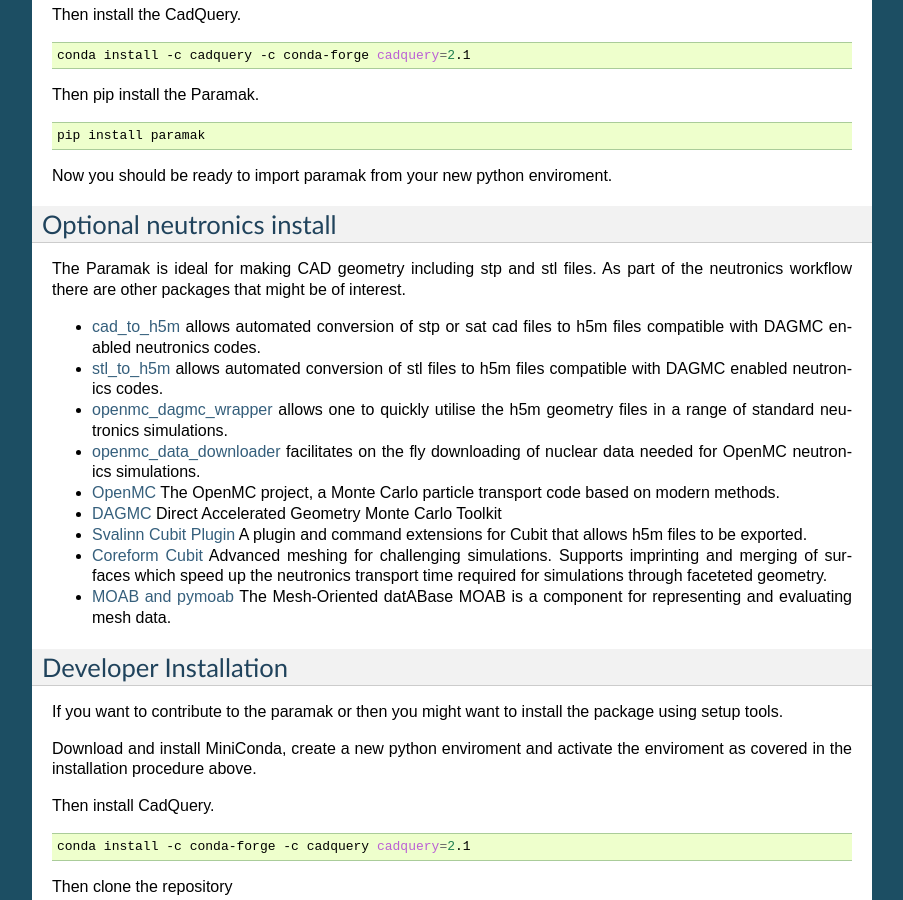
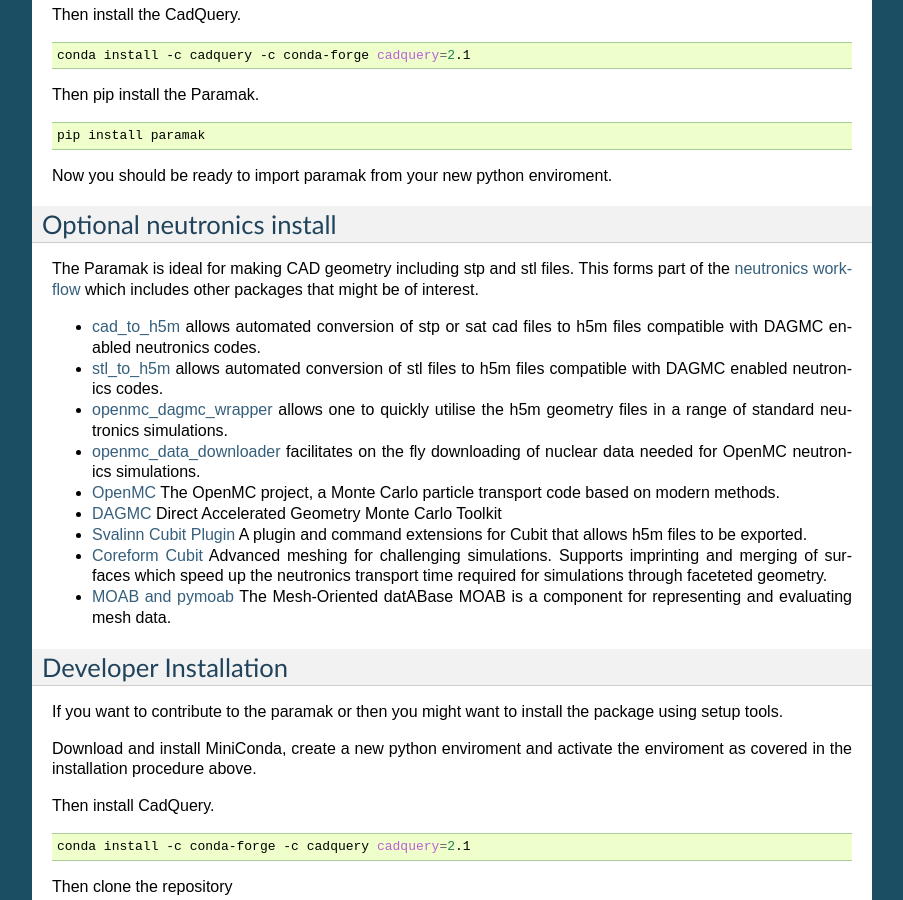
Before and after one commit to fusion-energy/paramak, a Sphinx documentation site: the page built from docs/source/paramak.install.rst, in a window 1280 px wide and 900 px high, scrolled down 865 px. Shown: the whole window, without its empty margins (198-1101 px from the left). Built offline with Sphinx 7.4.7, drawn with Linux system fonts in a browser that asks for light colours.

Commit message:
added link to neutronics worksflow

```diff
--- a/docs/source/paramak.install.rst
+++ b/docs/source/paramak.install.rst
@@ -79,9 +79,9 @@
 Optional neutronics install
 ---------------------------
 
-The Paramak is ideal for making CAD geometry including stp and stl files.
-As part of the neutronics workflow there are other packages that might be of
-interest.
+The Paramak is ideal for making CAD geometry including stp and stl files. This
+forms part of the `neutronics workflow <https://github.com/fusion-energy/neutronics_workflow>`_
+which includes other packages that might be of interest.
 
 * `cad_to_h5m <https://github.com/fusion-energy/cad_to_h5m>`_ allows automated conversion of stp or sat cad files to h5m files compatible with DAGMC enabled neutronics codes.
 
```
